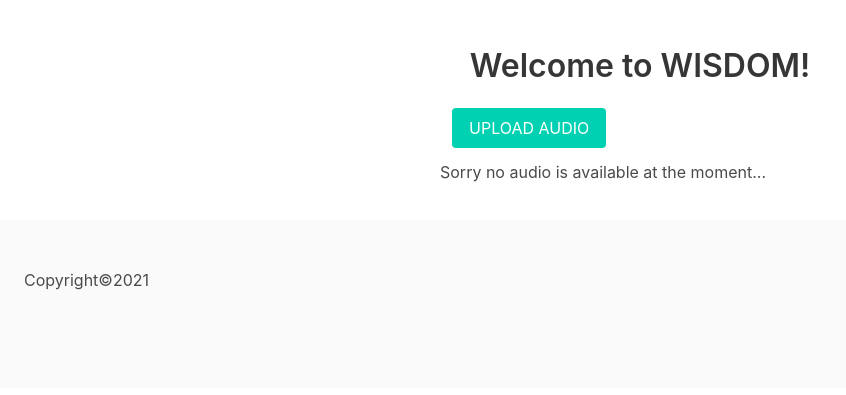
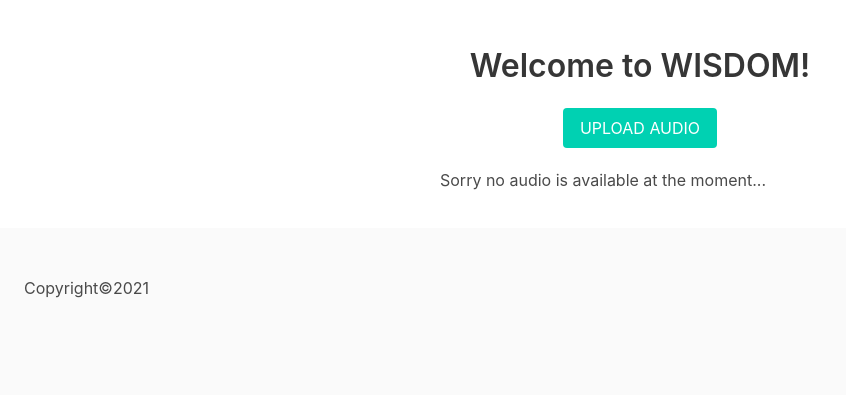
Before and after one commit to ht-90/wisdom, a Django app: page /home/ in a window 1280 px wide. Shown: the part 52-447 px from the top of the page, without its empty margins (0-846 px from the left). Run offline with Django 3.2, Linux system fonts and the light colour scheme; data that the repository does not hold is empty; some libraries are stand-ins or nearby versions.

Commit message:
updated layout of auditory components

```diff
--- a/auditory/templates/_contents_list.html
+++ b/auditory/templates/_contents_list.html
@@ -1,4 +1,4 @@
-<div class="columns is-multiline">
+<div class="columns is-multiline" style="margin-top: 20px;">
   {% for audio in audio_list %}
   <div class="column is-half">
     <div class="card m-3">
--- a/auditory/templates/_personality.html
+++ b/auditory/templates/_personality.html
@@ -1,9 +1,3 @@
-<div class="level">
-  <div class="field is-grouped">
-    <p class="control">
-      <a class="button is-primary" href="/upload">
-        <span>UPLOAD AUDIO</span>
-      </a>
-    </p>
-  </div>
-</div>
+<a class="button is-primary" href="/upload">
+  <span>UPLOAD AUDIO</span>
+</a>
```
